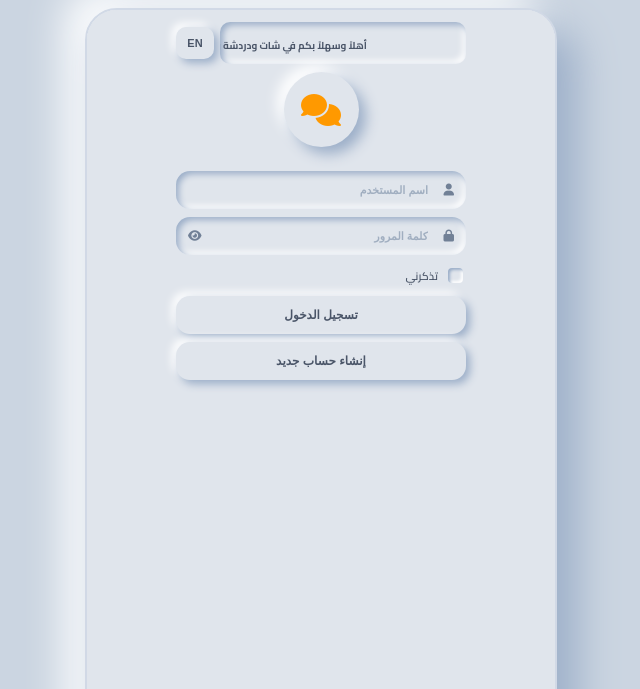
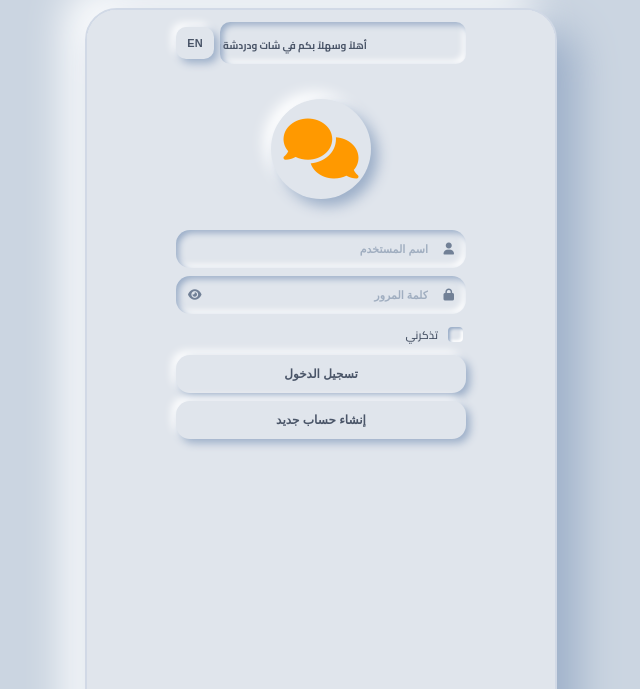
Before and after one commit to bin2farea/chat.rima, a plain HTML site: page index.html in a window 1280 px wide. Shown: the top 689 px of the page, without its empty margins (319-959 px from the left). Drawn offline with Linux system fonts and the light colour scheme; no server answers; a web font is replaced by a local one.

Commit message:
Update index.html

```diff
--- a/index.html
+++ b/index.html
@@ -34,8 +34,6 @@
             display: flex;
             justify-content: center;
             align-items: center;
-            /* منع السحب والتحديث المزعج في تطبيقات الـ APK */
-            overscroll-behavior-y: none;
         }
 
         .phone-container {
@@ -247,16 +245,17 @@
         }
         .lang-btn:active { box-shadow: inset 2px 2px 4px var(--shadow-dark), inset -2px -2px 4px var(--shadow-light); }
 
-        .top-icon-container { position: relative; margin: 8px auto 6px auto; display: flex; justify-content: center; align-items: center; flex-shrink: 0; }
+        .top-icon-container { position: relative; margin: 35px auto 6px auto; display: flex; justify-content: center; align-items: center; flex-shrink: 0; }
 
         .top-icon {
-            width: 75px; height: 75px; border-radius: 50%; background: var(--neumorphic-bg);
+            width: 100px; height: 100px; border-radius: 50%; background: var(--neumorphic-bg);
             display: flex; justify-content: center; align-items: center;
-            font-size: 32px; color: var(--gold-border);
+            font-size: 60px; color: var(--gold-border);
             box-shadow: 7px 7px 14px var(--shadow-dark), -7px -7px 14px var(--shadow-light);
         }
 
-        .bottom-section { display: flex; flex-direction: column; width: 100%; align-items: center; gap: 8px; margin-top: 18px; flex-shrink: 0; }
+        /* التعديل هنا: تم تعديل الهامش العلوي لـ 18px لمنع أي شاشة صامتة ولضبط النزول بدقة */
+        .bottom-section { display: flex; flex-direction: column; width: 100%; align-items: center; gap: 8px; margin-top: 25px; flex-shrink: 0; }
 
         .input-group { position: relative; width: 100%; }
         .input-group i.fa-user, .input-group i.fa-envelope, .input-group i.fa-lock, .input-group i.fa-globe {
@@ -721,13 +720,6 @@
             "أستغفر الله العظيم وأتوب إليه"
         ];
         let botMsgIndex = 0;
-
-        // منع سحب الشاشة للتحديث (Pull-to-Refresh) في تطبيق الـ APK
-        document.addEventListener('touchmove', function(e) {
-            if (e.touches.length > 1) {
-                e.preventDefault();
-            }
-        }, { passive: false });
 
         window.addEventListener('DOMContentLoaded', () => {
             const savedEmail = localStorage.getItem('rima_saved_email');
```
